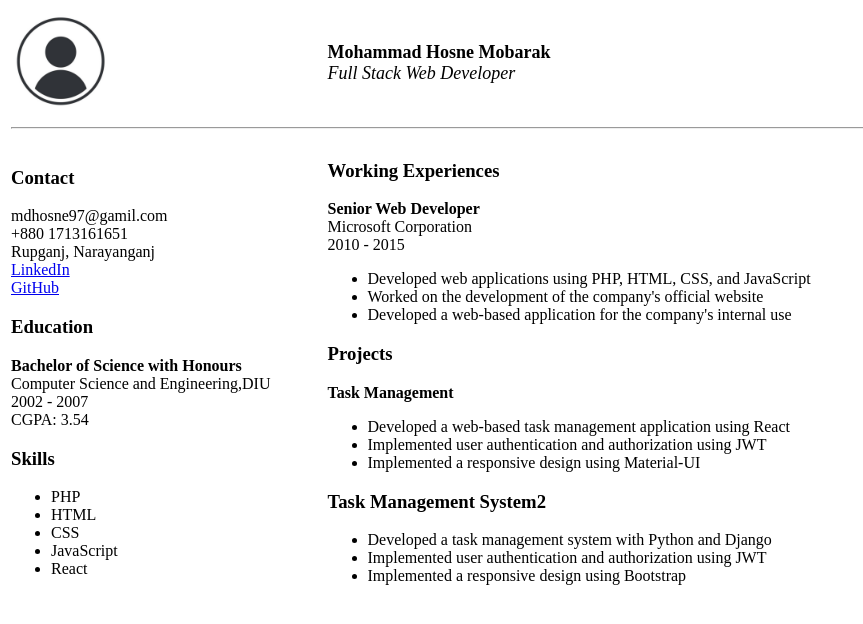
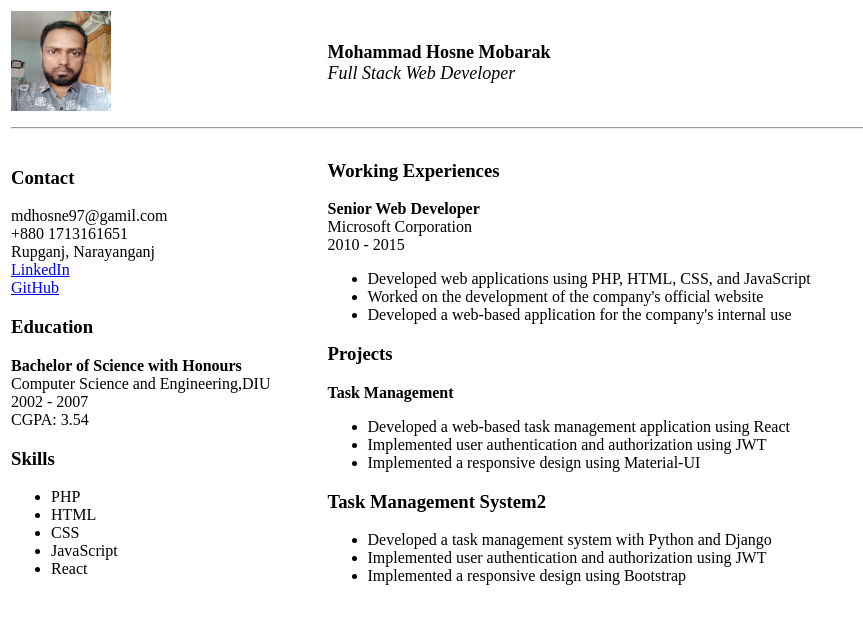
Before and after one commit to mdhosne/htmlResumeDesign, a plain HTML site: page index.html in a window 1280 px wide. Shown: the whole page, without its empty margins (0-863 px from the left). Drawn offline with Linux system fonts and the light colour scheme.

Commit message:
My photo updated

```diff
--- a/index.html
+++ b/index.html
@@ -10,7 +10,7 @@
         <!-- row 1 -->
         <tr>
             <td>
-                <img src="profile.png" width="100px" height="100px" alt="Profile Picture">
+                <img src="me.jpg" width="100px" height="100px" alt="Profile Picture">
             </td>
 
             <td>
```
Also changed, not shown: me.jpg (added).
